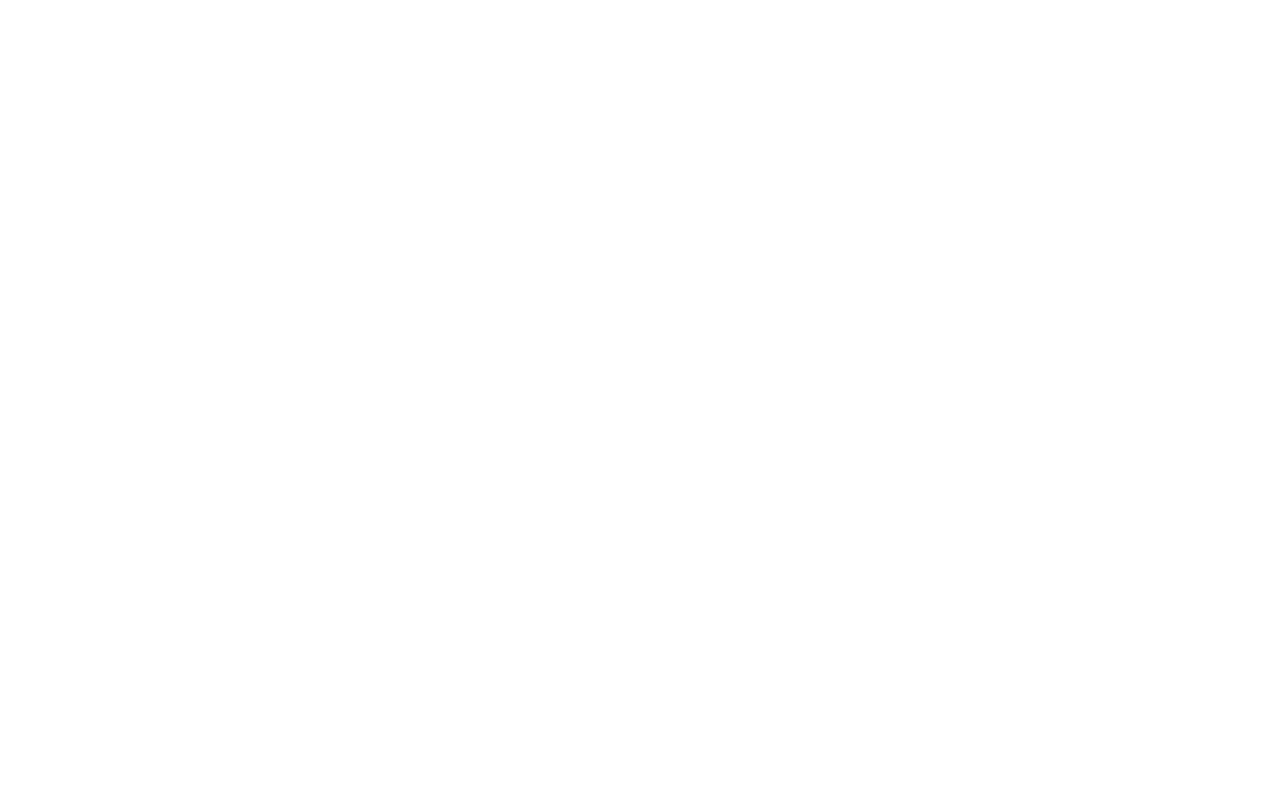
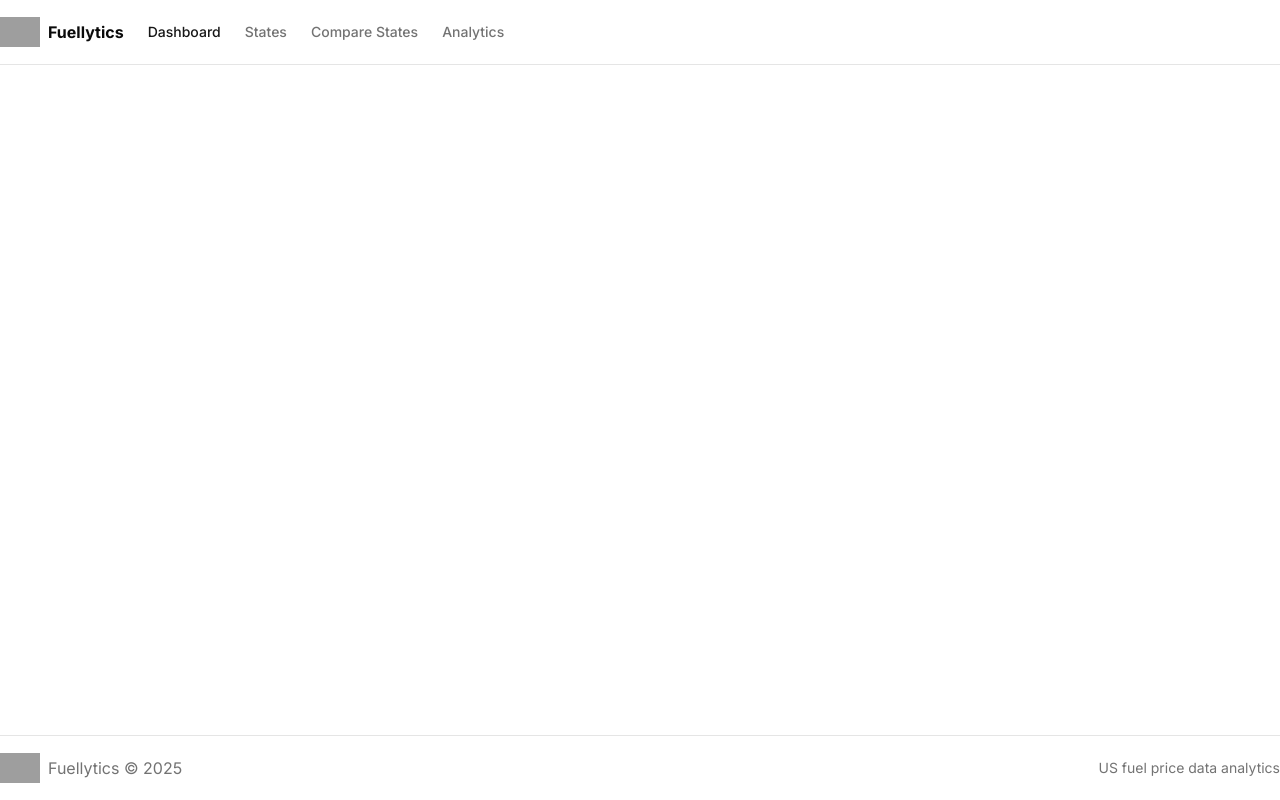
Before and after one commit to dhakb/fuellytics, a Next.js app: page / in a window 1280 px wide. Built offline with nearby package versions, Linux system fonts and the light colour scheme; grey boxes are pictures that could not be loaded.

Commit message:
feat: add header and footer components

```diff
--- a/src/app/layout.tsx
+++ b/src/app/layout.tsx
@@ -1,8 +1,11 @@
+import "./globals.css";
+
 import type React from "react";
 import type { Metadata } from "next";
 import { Inter } from "next/font/google";
 
-import "./globals.css";
+import Header from "@/components/header";
+import Footer from "@/components/footer";
 
 
 const inter = Inter({subsets: ["latin"]});
@@ -20,7 +23,11 @@
   return (
     <html lang="en">
     <body className={inter.className}>
-    {children}
+    <div className="relative flex min-h-screen flex-col">
+      <Header/>
+      <div className="flex-1">{children}</div>
+      <Footer/>
+    </div>
     </body>
     </html>
   );
--- /dev/null
+++ b/src/components/footer.tsx
@@ -0,0 +1,18 @@
+import Image from "next/image";
+
+
+export default function Footer() {
+  return (
+    <footer className="border-t py-6 md:py-0">
+      <div className="container flex flex-col items-center justify-between gap-4 md:h-16 md:flex-row">
+        <div className="flex items-center gap-2">
+          <Image src="/guspump.png" alt="logo" width={40} height={40}/>
+          <p className="text-sm leading-loose text-muted-foreground md:text-base">
+            Fuellytics &copy; {new Date().getFullYear()}
+          </p>
+        </div>
+        <div className="text-sm text-muted-foreground">US fuel price data analytics</div>
+      </div>
+    </footer>
+  );
+}
--- /dev/null
+++ b/src/components/header.tsx
@@ -0,0 +1,20 @@
+import Link from "next/link";
+import Image from "next/image";
+import { MainNav } from "@/components/main-nav";
+
+
+export default function Header() {
+
+  return (
+    <header
+      className="sticky top-0 z-50 w-full border-b bg-background/98 backdrop-blur supports-[backdrop-filter]:bg-background/60">
+      <div className="container flex h-16 items-center">
+        <Link href="/" className="flex items-center space-x-2 mr-6">
+          <Image src="/guspump.png" alt="logo" width={40} height={40}/>
+          <span className="font-bold inline-block">Fuellytics</span>
+        </Link>
+        <MainNav className="hidden md:flex"/>
+      </div>
+    </header>
+  );
+};
--- /dev/null
+++ b/src/components/main-nav.tsx
@@ -0,0 +1,56 @@
+"use client";
+
+import type React from "react";
+import Link from "next/link";
+import { usePathname } from "next/navigation";
+
+import { cn } from "@/lib/utils";
+
+
+interface MainNavProps extends React.HTMLAttributes<HTMLElement> {}
+
+export function MainNav({className, ...props}: MainNavProps) {
+  const pathname = usePathname();
+
+  const routes = [
+    {
+      href: "/",
+      label: "Dashboard",
+      active: pathname === "/"
+    },
+    {
+      href: "/states",
+      label: "States",
+      active: pathname === "/states" || pathname.startsWith("/states/")
+    },
+    {
+      href: "/compare-states",
+      label: "Compare States",
+      active: pathname === "/compare-states" || pathname.startsWith("/compare-states/")
+    },
+    {
+      href: "/analytics",
+      label: "Analytics",
+      active: pathname === "/analytics" || pathname.startsWith("/analytics/")
+    }
+  ];
+
+  return (
+    <nav className={cn("flex items-center space-x-4 lg:space-x-6", className, {...props})}>
+      {
+        routes.map((route) => (
+          <Link
+            key={route.href}
+            href={route.href}
+            className={cn(
+              "text-sm font-medium transition-colors hover:text-primary",
+              route.active ? "text-primary" : "text-muted-foreground"
+            )}
+          >
+            {route.label}
+          </Link>
+        ))
+      }
+    </nav>
+  );
+}
--- /dev/null
+++ b/src/lib/utils.ts
@@ -0,0 +1,7 @@
+import { clsx, type ClassValue } from "clsx";
+import { twMerge } from "tailwind-merge";
+
+
+export function cn(...inputs: ClassValue[]) {
+  return twMerge(clsx(inputs));
+}
```
Also changed, not shown: package.json (+9 -5 lines), public/logo.png (added), 1 other file (tests, documents, lock files or other folders).
